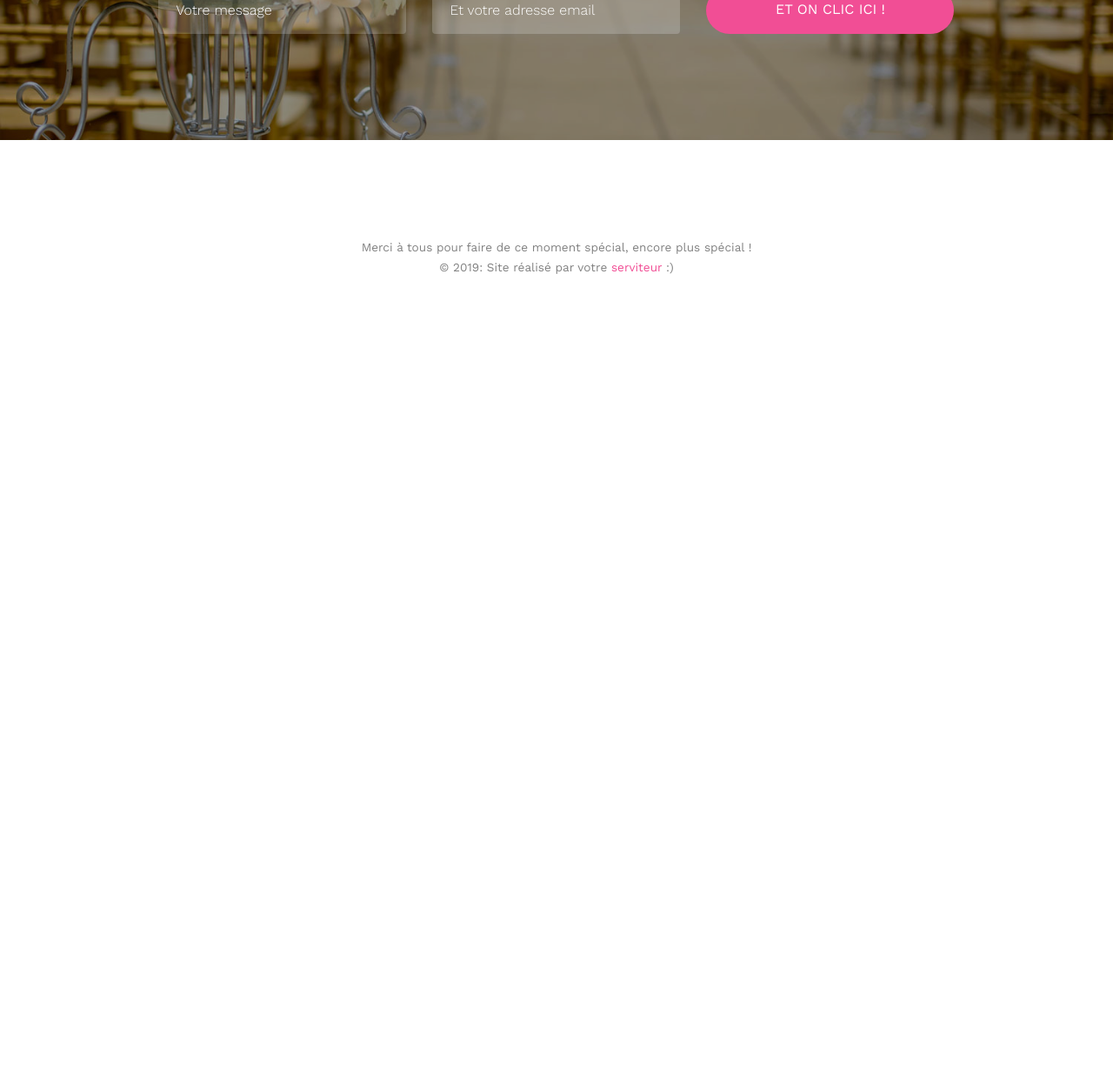
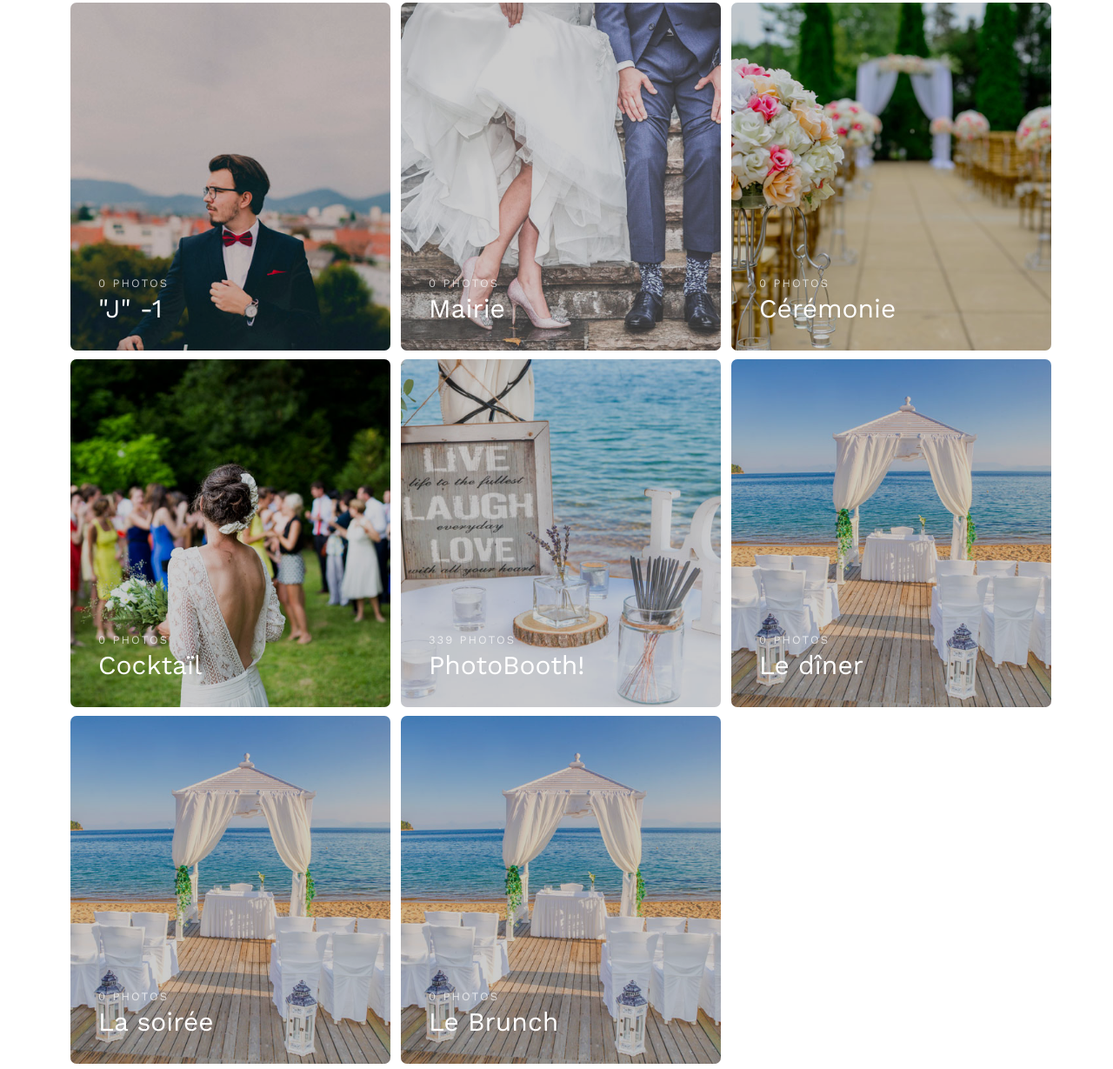
Before and after one commit to marinett/mariage, a plain HTML site: page gallery.html in a window 1280 px wide. Shown: the part 1943-3172 px from the top of the page at 87% size. Before the commit the page ends 2394 px from the top, so only its background shows below. Drawn offline with nearby package versions, Linux system fonts and the light colour scheme; files whose address does not match are found by name.

Commit message:
Update gallery.html

```diff
--- a/gallery.html
+++ b/gallery.html
@@ -133,86 +133,95 @@
 				<div class="col-md-12">
 					<ul id="fh5co-gallery-list">
 <!--MARK-->
-
-					<!--
 					<li class="one-third animate-box" data-animate-effect="fadeIn" style="background-image: url(images/gallery-1.jpg); ">
 						<a href="images/gallery-1.jpg">
 							<div class="case-studies-summary">
-								<span>14 Photos</span>
-								<h2>Two Glas of Juice</h2>
+								<span>0 Photos</span>
+								<h2>Les préparatifs</h2>
 							</div>
 						</a>
 					</li>
 					<li class="one-third animate-box" data-animate-effect="fadeIn" style="background-image: url(images/gallery-2.jpg); ">
 						<a href="#" class="color-2">
 							<div class="case-studies-summary">
-								<span>30 Photos</span>
-								<h2>Timer starts now!</h2>
+								<span>0 Photos</span>
+								<h2>EVJF</h2>
 							</div>
 						</a>
 					</li>
-
-
 					<li class="one-third animate-box" data-animate-effect="fadeIn" style="background-image: url(images/gallery-3.jpg); ">
 						<a href="#" class="color-3">
 							<div class="case-studies-summary">
-								<span>90 Photos</span>
-								<h2>Beautiful sunset</h2>
+								<span>0 Photos</span>
+								<h2>EVG</h2>
 							</div>
 						</a>
 					</li>
 					<li class="one-third animate-box" data-animate-effect="fadeIn" style="background-image: url(images/gallery-4.jpg); ">
 						<a href="#" class="color-4">
 							<div class="case-studies-summary">
-								<span>12 Photos</span>
-								<h2>Company's Conference Room</h2>
+								<span>0 Photos</span>
+								<h2>"J" -1</h2>
 							</div>
 						</a>
 					</li>
-
 					<li class="one-third animate-box" data-animate-effect="fadeIn" style="background-image: url(images/gallery-5.jpg); ">
 						<a href="#" class="color-3">
 							<div class="case-studies-summary">
-									<span>50 Photos</span>
-									<h2>Useful baskets</h2>
+								<span>0 Photos</span>
+								<h2>Mairie</h2>
 							</div>
 						</a>
 					</li>
 					<li class="one-third animate-box" data-animate-effect="fadeIn" style="background-image: url(images/gallery-6.jpg); ">
 						<a href="#" class="color-4">
 							<div class="case-studies-summary">
-									<span>45 Photos</span>
-									<h2>Skater man in the road</h2>
+								<span>0 Photos</span>
+								<h2>Cérémonie</h2>
 							</div>
 						</a>
 					</li>
-
 					<li class="one-third animate-box" data-animate-effect="fadeIn" style="background-image: url(images/gallery-7.jpg); ">
 						<a href="#" class="color-4">
 							<div class="case-studies-summary">
-									<span>35 Photos</span>
-									<h2>Two Glas of Juice</h2>
+								<span>0 Photos</span>
+								<h2>Cocktaïl</h2>
 							</div>
 						</a>
 					</li>
-
 					<li class="one-third animate-box" data-animate-effect="fadeIn" style="background-image: url(images/gallery-8.jpg); ">
-							<a href="#" class="color-5">
+						<a href="gallery-photobooth.html" class="color-5">
 							<div class="case-studies-summary">
-									<span>90 Photos</span>
-									<h2>Timer starts now!</h2>
+								<span>339 Photos</span>
+								<h2>PhotoBooth!</h2>
 							</div>
 						</a>
 					</li>
 					<li class="one-third animate-box" data-animate-effect="fadeIn" style="background-image: url(images/gallery-9.jpg); ">
 						<a href="#" class="color-6">
 							<div class="case-studies-summary">
-									<span>56 Photos</span>
-									<h2>Beautiful sunset</h2>
+								<span>0 Photos</span>
+								<h2>Le dîner</h2>
 							</div>
 						</a>
 					</li>
-					-->
+					<li class="one-third animate-box" data-animate-effect="fadeIn" style="background-image: url(images/gallery-9.jpg); ">
+						<a href="#" class="color-6">
+							<div class="case-studies-summary">
+								<span>0 Photos</span>
+								<h2>La soirée</h2>
+							</div>
+						</a>
+					</li>
+					<li class="one-third animate-box" data-animate-effect="fadeIn" style="background-image: url(images/gallery-9.jpg); ">
+						<a href="#" class="color-6">
+							<div class="case-studies-summary">
+								<span>0 Photos</span>
+								<h2>Le Brunch</h2>
+							</div>
+						</a>
+					</li>
+
 					</ul>
 				</div>
 			</div>
```
Lines whose indentation alone changed are shown as unchanged.
